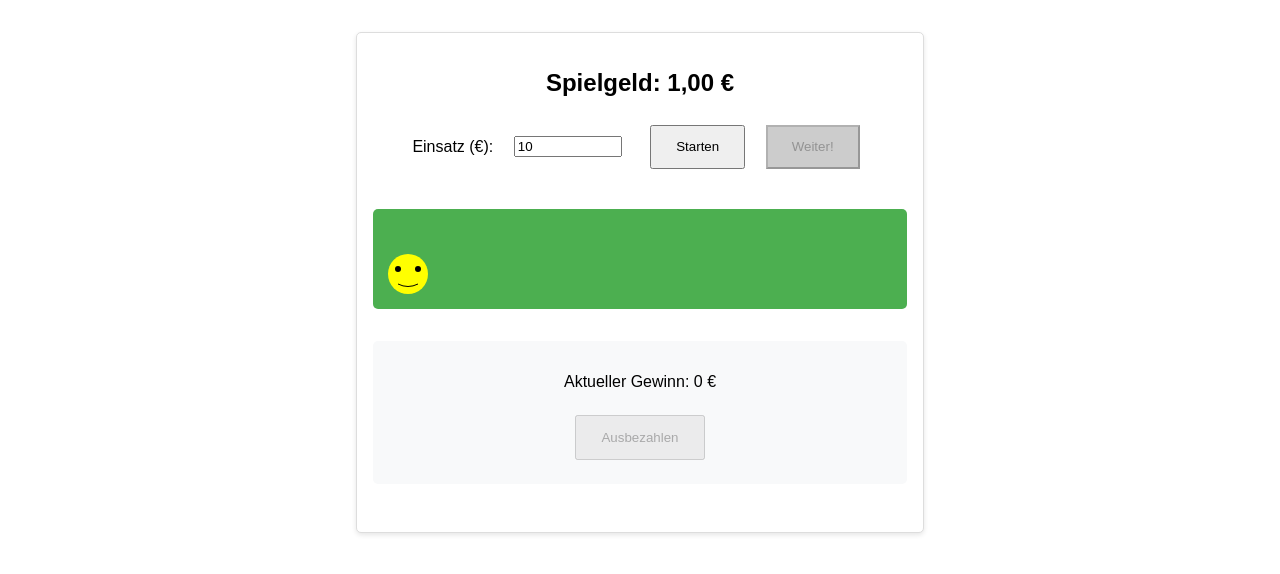
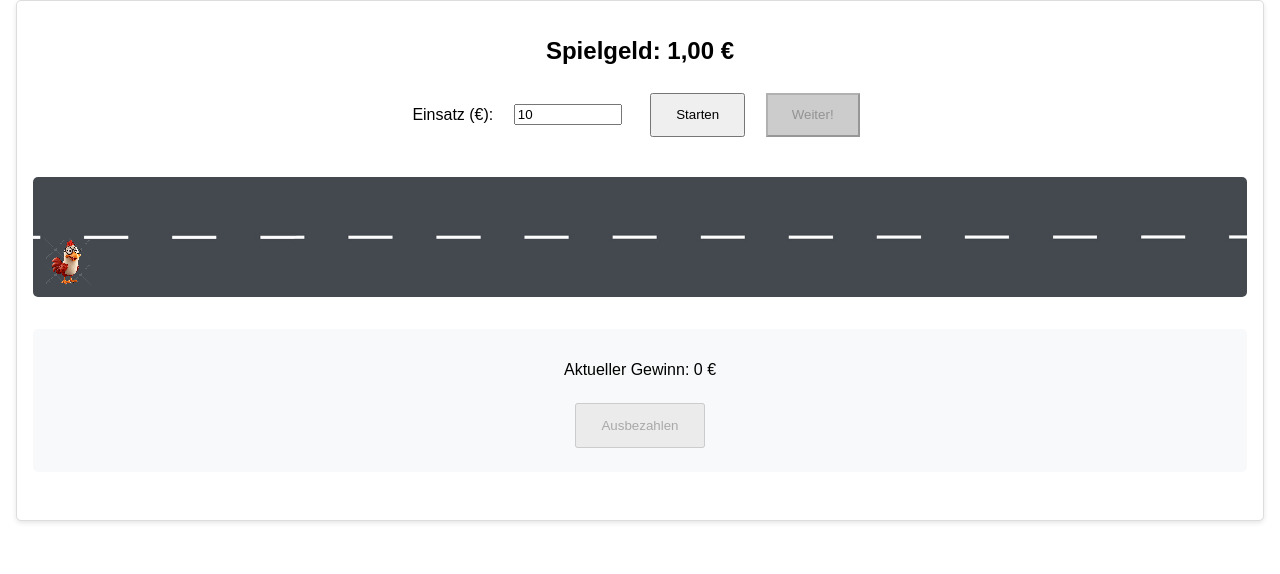
Before and after one commit to DerDaumen1/Webschreck, a PHP site: page /huenchnspiel.php in a window 1280 px wide. Shown: the part 112-686 px from the top of the page. Run offline with PHP 8.4, Linux system fonts and the light colour scheme; the visitor is signed in with stand-in values (Sample User, id 1).

Commit message:
Hunchen4.0

```diff
--- a/huenchnspiel.php
+++ b/huenchnspiel.php
@@ -11,52 +11,6 @@ if (!isset($_SESSION['angemeldet']) || $_SESSION['angemeldet'] !== true) {
   <meta charset="UTF-8">
   <title>Hühner-Roulette</title>
   <link rel="stylesheet" href="styles.css">
-  <style>
-    #gameContainer {
-      max-width: 600px;
-      margin: 2rem auto;
-      text-align: center;
-    }
-    #road {
-      width: 100%;
-      height: 100px;
-      background: #4CAF50;
-      position: relative;
-      margin: 2rem 0;
-      border-radius: 5px;
-    }
-    .step {
-      position: absolute;
-      bottom: 10px;
-      width: 2px;
-      height: 20px;
-      background: white;
-      opacity: 0.5;
-    }
-    #chicken {
-      transition: left 0.5s ease-in-out;
-      image-rendering: pixelated;
-    }
-    #nextBtn {
-      background: #ff9800;
-    }
-    #nextBtn:disabled {
-      background: #ccc;
-    }
-    /* Zusätzliche Styles für Inline-Meldungen */
-    #gameMessage {
-      margin-top: 1rem;
-      text-align: center;
-      font-size: 1.2rem;
-      padding: 0.5rem;
-    }
-    #gameMessage.success {
-      color: green;
-    }
-    #gameMessage.error {
-      color: red;
-    }
-  </style>
 </head>
 <body>
 <header>
@@ -79,14 +33,8 @@ if (!isset($_SESSION['angemeldet']) || $_SESSION['angemeldet'] !== true) {
     </div>
 
     <div id="road">
-      <!-- Huhn als SVG -->
-      <svg id="chicken" width="50" height="50" style="position:absolute; left:10px; bottom:10px;">
-        <circle cx="25" cy="25" r="20" fill="yellow" />
-        <circle cx="15" cy="20" r="3" fill="black" />
-        <circle cx="35" cy="20" r="3" fill="black" />
-        <path d="M15 35 Q25 40 35 35" stroke="black" fill="none" />
-      </svg>
-
+      <!-- Detailliertes Huhn-Bild -->
+      <img id="chicken" src="chicken.png" alt="Huhn">
       <!-- Schritt-Markierungen -->
       <div id="steps"></div>
     </div>
--- a/styles.css
+++ b/styles.css
@@ -96,15 +96,12 @@ footer {
     flex-direction: column;
     align-items: flex-start;
   }
-
   header h1 {
     margin-bottom: 0.5rem;
   }
-
   nav a {
     margin-right: 1rem;
   }
-
   .cards-container {
     flex-direction: column;
     gap: 1rem;
@@ -129,10 +126,12 @@ footer {
   border-radius: 5px;
 }
 
+/* Straße mit Hintergrundbild (road.png) */
 #road {
   width: 100%;
-  height: 100px;
-  background: #4CAF50;
+  height: 120px;
+  background: url('road.png') no-repeat center;
+  background-size: cover;
   position: relative;
   margin: 2rem 0;
   border-radius: 5px;
@@ -147,12 +146,18 @@ footer {
   opacity: 0.5;
 }
 
+/* Detailliertes Huhn (chicken.png) */
 #chicken {
+  position: absolute;
+  left: 10px;
+  bottom: 10px;
+  width: 50px;
+  height: 50px;
   transition: left 0.5s ease-in-out;
   image-rendering: pixelated;
 }
 
-/* Hop-Animation */
+/* Hop-Animation für das Huhn */
 @keyframes hop {
   0% { transform: translateY(0); }
   50% { transform: translateY(-10px); }
@@ -162,27 +167,27 @@ footer {
   animation: hop 0.3s ease-out;
 }
 
+/* Button "Weiter" */
 #nextBtn {
   background: #ff9800;
 }
-
 #nextBtn:disabled {
   background: #ccc;
 }
 
-/* Auto-Element (für Verlust-Animation) */
+/* Detailliertes Auto für Verlust-Animation (car.png) */
 #car {
   position: absolute;
   bottom: 20px;
   width: 60px;
   height: 30px;
-  background: #333;
-  border: 2px solid #000;
-  border-radius: 3px;
+  background: url('car.png') no-repeat center;
+  background-size: contain;
+  border: none;
   image-rendering: pixelated;
 }
 
-/* Explosion-Animation */
+/* Detaillierte Explosion für Verlust-Animation (explosion.png) */
 @keyframes explode {
   0% { transform: scale(0.5); opacity: 1; }
   100% { transform: scale(1.5); opacity: 0; }
@@ -191,8 +196,8 @@ footer {
   position: absolute;
   width: 30px;
   height: 30px;
-  background: red;
-  border-radius: 50%;
+  background: url('explosion.png') no-repeat center;
+  background-size: contain;
   animation: explode 0.5s forwards;
   image-rendering: pixelated;
 }
```
Also changed, not shown: car.png (added), chicken.png (added), road.png (added), 1 other file.
